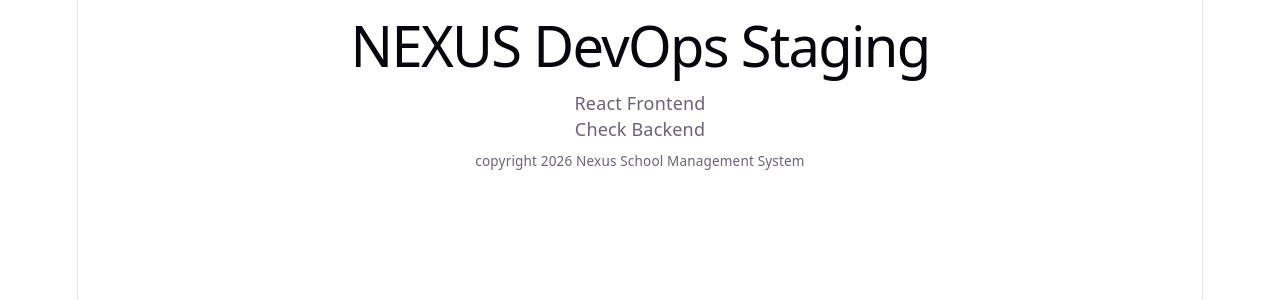
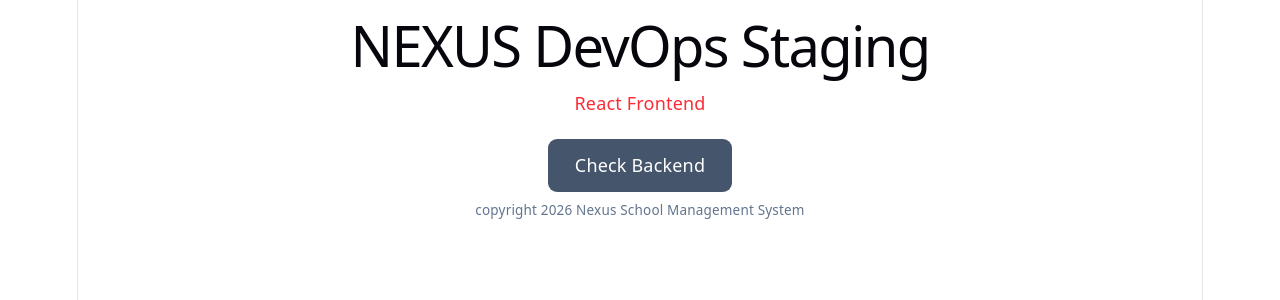
Before and after one commit to RaiyanChandle/MegaProject, a React (Vite) app in the folder client/: page / in a window 1280 px wide. Shown: the top 300 px of the page. Built offline with nearby package versions, Linux system fonts and the light colour scheme.

Commit message:
test: tailwindcss staging test1

```diff
--- a/client/src/App.jsx
+++ b/client/src/App.jsx
@@ -22,14 +22,17 @@ function App() {
     <div>
       <h1>NEXUS DevOps Staging</h1>
 
-      <p>React Frontend</p>
+      <p className="text-red-500">React Frontend</p>
 
-      <button onClick={checkBackend}>
+      <button
+        className="mt-5 px-6 py-3 rounded-lg bg-slate-600 text-white font-medium cursor-pointer"
+        onClick={checkBackend}
+      >
         Check Backend
       </button>
 
       <p>{message}</p>
-      <sub>copyright 2026 Nexus School Management System</sub>
+      <sub className="text-slate-500">copyright 2026 Nexus School Management System</sub>
     </div>
   );
 }
```
